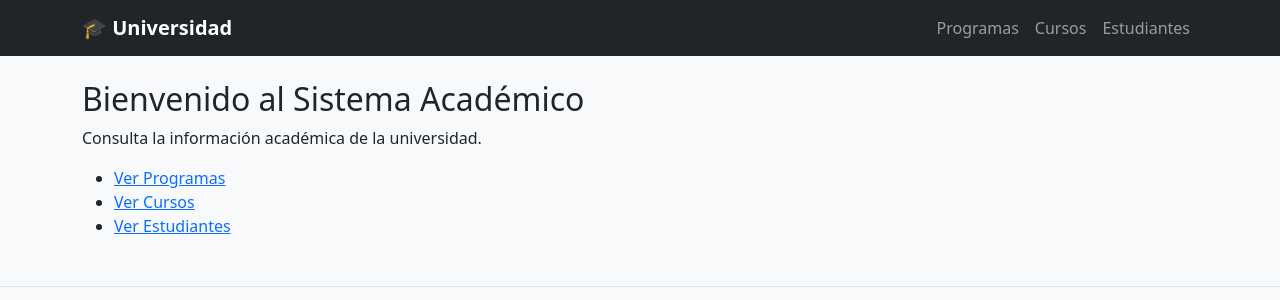
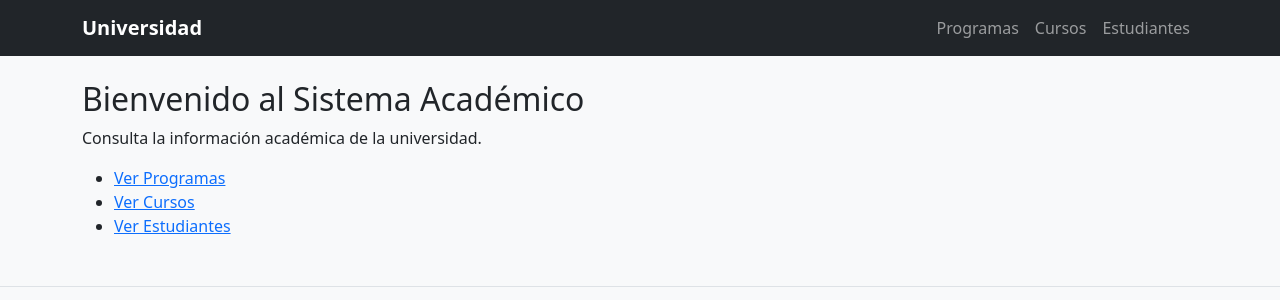
Before and after one commit to Juansitxx/Django-Universidad-project, a Django app: page / in a window 1280 px wide. Shown: the top 300 px of the page. Run offline with Django 5.2, Linux system fonts and the light colour scheme.

Commit message:
changelog v11. Trabajando con boostrap.

```diff
--- a/academia/templates/academia/base.html
+++ b/academia/templates/academia/base.html
@@ -11,7 +11,7 @@
 
     <nav class="navbar navbar-expand-lg navbar-dark bg-dark">
         <div class="container">
-            <a class="navbar-brand fw-bold" href="{% url 'academia:home' %}">🎓 Universidad</a>
+            <a class="navbar-brand fw-bold" href="{% url 'academia:home' %}"> Universidad</a>
             <div class="navbar-nav ms-auto">
                 <a class="nav-link" href="{% url 'academia:lista_programas' %}">Programas</a>
                 <a class="nav-link" href="{% url 'academia:lista_cursos' %}">Cursos</a>
```
